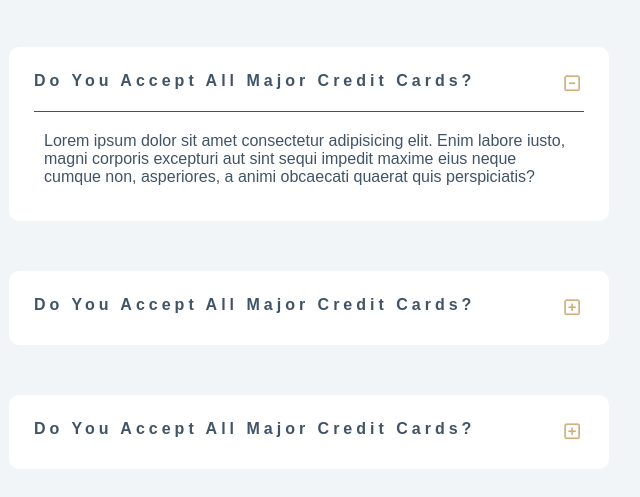
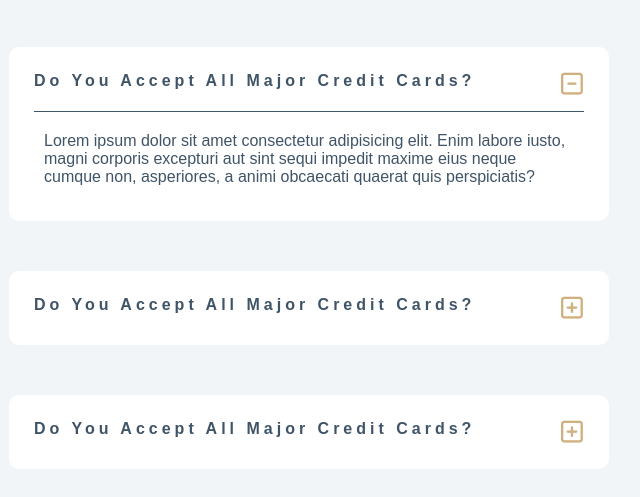
Before and after one commit to HamzaBashir123/general-question, a plain HTML site: page index.html in a window 1280 px wide. Both pictures are taken after a click on the button 903 px from the left and 264 px from the top of the page. Shown: the part 180-677 px from the top of the page, 331-971 px from the left. Drawn offline with Linux system fonts and the light colour scheme.

Commit message:
complete

```diff
--- a/app.js
+++ b/app.js
@@ -86,6 +86,8 @@ questions.forEach(function (question) {
     // console.log(question);
 
     questions.forEach(function (item) {
+      // console.log(item)
+      console.log(question)
       if (item !== question) {
         item.classList.remove("show-text");
 
--- a/style.css
+++ b/style.css
@@ -48,14 +48,14 @@ body {
 
 .plus-icon {
   position: absolute;
-  font-size: large;
+  font-size: 25px;
   border: none;
   color: var(--gold);
 }
 
 .minus-icon {
   position: absolute;
-  font-size: large;
+  font-size: 25px;
   border: none;
   color: var(--gold);
 }
@@ -67,7 +67,7 @@ body {
   width: 24px;
   height: 24px;
   /* font-size: larger; */
-  transition: 0.2s linear;
+  transition: 0.3s linear;
   display: flex;
   justify-content: center;
   align-items: center;
@@ -104,7 +104,7 @@ body {
   display: none;
 }
 .show-text .minus-icon {
-  display: inline;
+  display: block;
 }
 .show-text .plus-icon {
   display: none;
```
